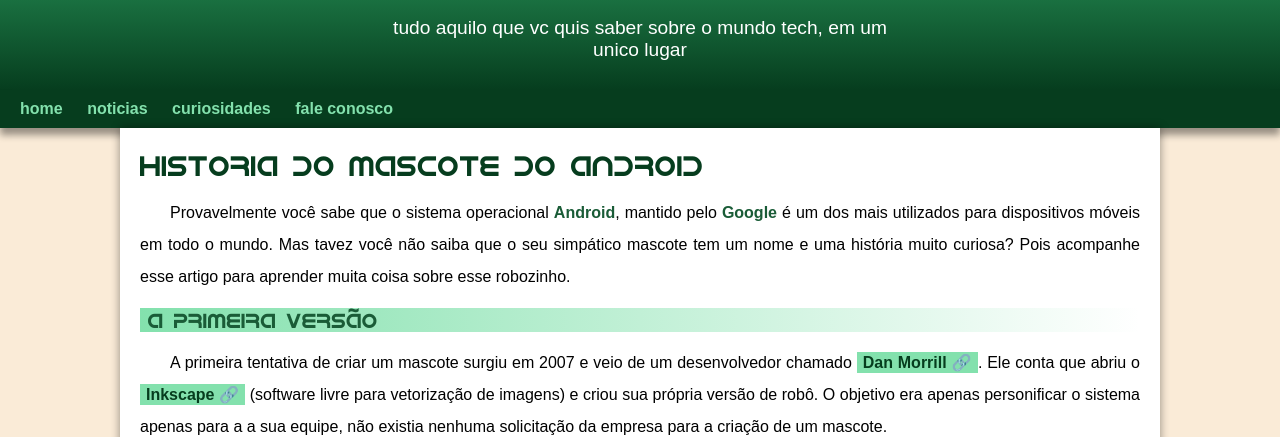
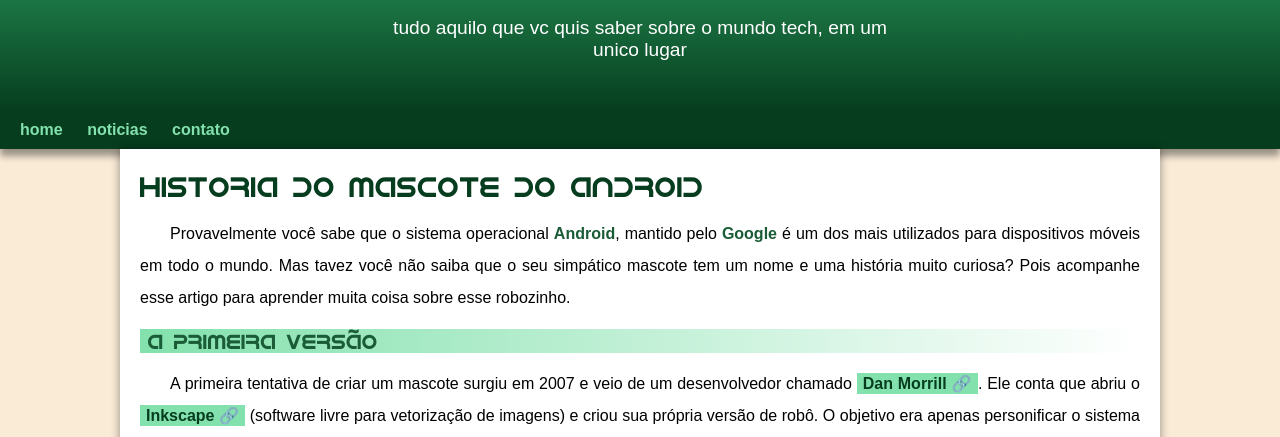
Before and after one commit to arthut0506/Html-Css, a plain HTML site: page progeto/progeto.html in a window 1280 px wide. Shown: the part 100-537 px from the top of the page. Drawn offline with Linux system fonts and the light colour scheme.

Commit message:
problema de padding corrigido

```diff
--- a/progeto/estilo/style.css
+++ b/progeto/estilo/style.css
@@ -60,7 +60,7 @@ header {
   padding-right: 15px;
   padding-left: 15px;
   margin: auto;
-  margin-bottom: 10px;
+  padding-bottom: 50px;
  }
 
  nav {
--- a/progeto/progeto.html
+++ b/progeto/progeto.html
@@ -18,8 +18,7 @@
     <nav>
         <a href="#">home</a>
         <a href="#">noticias</a>
-        <a href="#">curiosidades</a>
-        <a href="#">fale conosco</a>
+        <a href="#">contato</a>
     </nav>
 
     <main>
```
